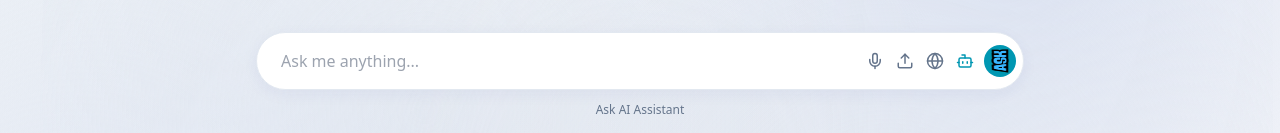
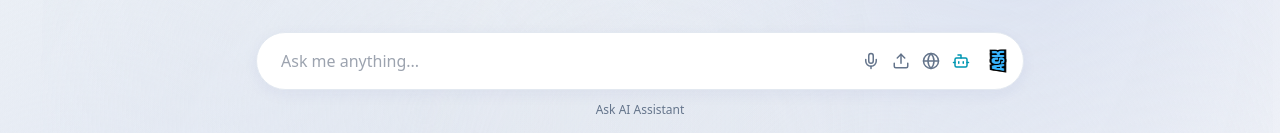
Before and after one commit to Angelyze/amaa-pro-43, a React (Vite) app: page / in a window 1280 px wide. Shown: the part 219-352 px from the top of the page. Built offline with nearby package versions, Linux system fonts and the light colour scheme.

Commit message:
Refactor AMAAChatBox component
- Remove background from AMAAChatBox.
- Restore original effects to the send button.

```diff
--- a/src/components/AMAAChatBox.tsx
+++ b/src/components/AMAAChatBox.tsx
@@ -125,7 +125,7 @@ const AMAAChatBox: React.FC<AMAAChatBoxProps> = ({
             <button
               onClick={handleSend}
               disabled={!message.trim()}
-              className="ml-1 p-1 bg-teal hover:bg-teal-light rounded-full flex items-center justify-center transition-all duration-300 hover:shadow-md"
+              className="ml-1 p-1.5 transition-colors focus:outline-none text-teal hover:text-teal-light"
             >
               <img src="/AskIcon.png" alt="Ask" className="w-6 h-6" />
             </button>
```
